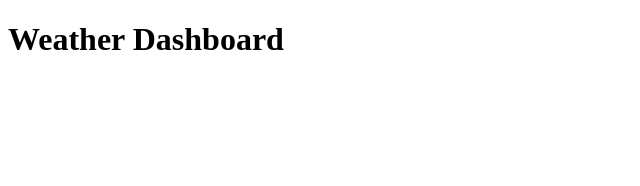
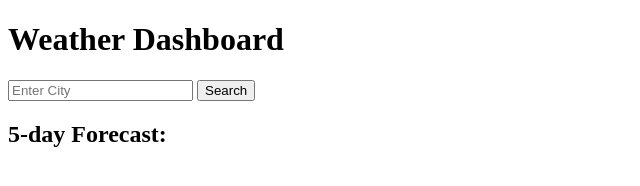
Before and after one commit to Esysis/Weather-app, a plain HTML site: page Index.html in a window 1280 px wide. Shown: the whole page, without its empty margins (0-640 px from the left). Drawn offline with Linux system fonts and the light colour scheme.

Commit message:
Added search for and forcast container to html

```diff
--- a/Index.html
+++ b/Index.html
@@ -11,6 +11,20 @@
     <h1>Weather Dashboard</h1>
   </header>
 
+  <section id="search-section">
+    <form id="search-form">
+      <input type="text" id="city-input" placeholder="Enter City" />
+      <button type="submit">Search</button>
+    </form>
+  </section>
 
+  <section id="current-weather"></section>
+
+  <section id="forecast">
+    <h2>5-day Forecast: </h2>
+    <div id="forecast-container"></div>
+  </section>
+
+  <script src="script.js"></script>
 </body>
 </html>
```
